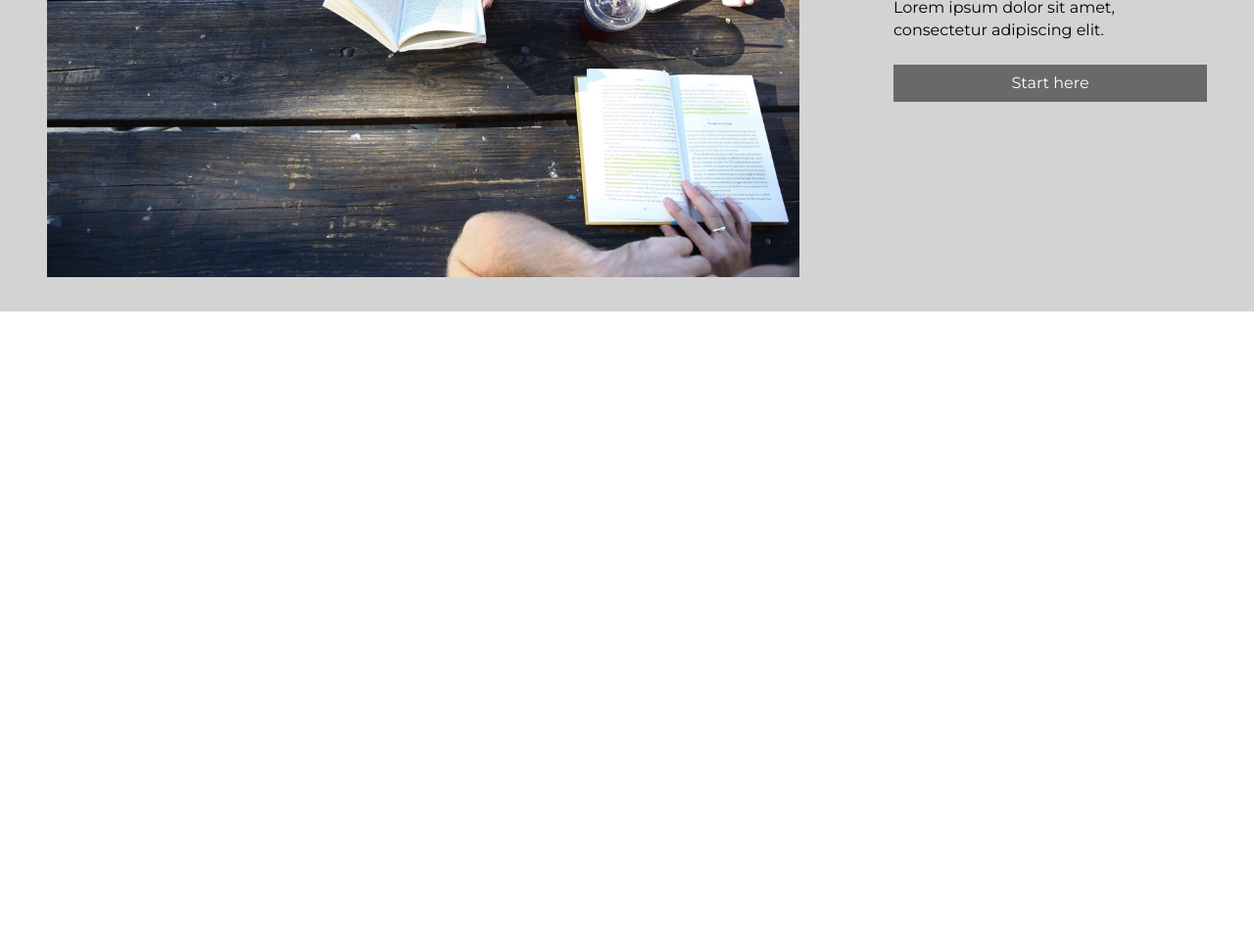
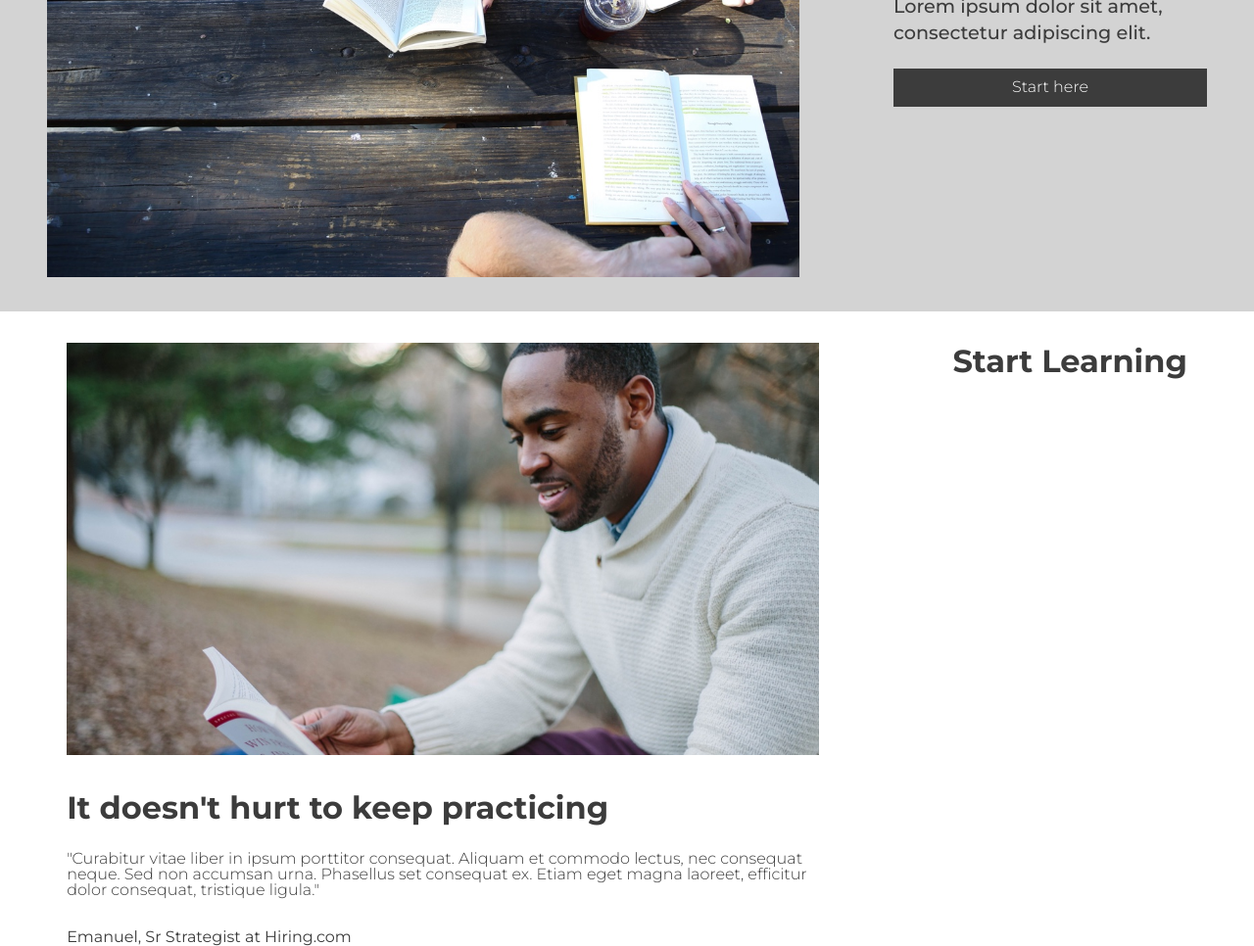
Before and after one commit to rayaj831/colmar-academy, a plain HTML site: page index.html in a window 1280 px wide. Shown: the part 381-1347 px from the top of the page at 98% size. Before the commit the page ends 800 px from the top, so only its background shows below. Drawn offline with Linux system fonts and the light colour scheme.

Commit message:
Adding initial content and styling for campus and online sections

```diff
--- a/index.html
+++ b/index.html
@@ -2,7 +2,7 @@
 <html>
   <head>
     <title>Colmar Academy</title>
-	<link href="https://fonts.googleapis.com/css?family=Montserrat:300,400,700,900" rel="stylesheet">
+	<link href="https://fonts.googleapis.com/css?family=Montserrat:300,400,500,700,900" rel="stylesheet">
 	<link rel="stylesheet" href="./resources/css/reset.css">
 	<link rel="stylesheet" href="./resources/css/style.css">
   </head>
@@ -40,9 +40,7 @@
 			<img src="resources/images/banner.jpg" alt="banner-image" />
 		</div>
 			<div class="banner-text">
-			<div class="learn">
-				Learn something new everyday
-			</div>
+				<h1 class="learn">Learn something new everyday</h1>
 			<div class="description">
 				Lorem ipsum dolor sit amet, consectetur adipiscing elit.
 			</div>
@@ -52,9 +50,25 @@
 		</div>
 	</div>
 	<!-- On Campus Section -->
-
+	<div class="campus flex">
+		<div class="main-content">
+			<img src="resources/images/information-main.jpg" alt="information-main-image" />
+			<h1 class="learn">It doesn't hurt to keep practicing</h1>
+			<div class="description">
+				"Curabitur vitae liber in ipsum porttitor consequat. Aliquam et commodo lectus, nec consequat neque. Sed non accumsan urna. Phasellus set consequat ex. Etiam eget magna laoreet, efficitur dolor consequat, tristique ligula."
+			</div>
+			<h4>Emanuel, Sr Strategist at Hiring.com</h4>
+		</div>
+	<div class="sidebar">
+		<div>
+	<div>
+	</div>
 	<!-- Online Section -->
-
+	<div class="online flex">
+		<div class="lead">
+			<h1>Start Learning</h1>
+		</div>
+	</div>
 	<!-- Exhibit Section -->
 
 	<!-- Footer Section -->
--- a/resources/css/style.css
+++ b/resources/css/style.css
@@ -3,9 +3,28 @@
 html,body {
   font-family: "Montserrat", sans-serif;
   font-size: 16px;
+  color: rgb(60, 60, 60);
 }
 
-/* Header */
+a {
+	text-decoration: none;
+}
+
+h1 {
+	font-weight: 700;
+	font-size: 2rem;
+	line-height: 1.2;
+}
+
+.flex {
+	display: flex;
+}
+
+.learn {
+	padding-bottom: 1.5rem;
+}
+
+/* Header Section */
 
 header {
   position: fixed;
@@ -35,7 +54,7 @@ header .name {
 
 header .logo .dark-text {
 	font-weight: 700;
-	color: rgb(105, 105, 105);
+
 }
 
 header .logo .light-text {
@@ -53,7 +72,6 @@ header nav ul {
 nav a {
   line-height: 1.6;
   font-size: 1rem;
-  text-decoration: none;
   color: #000;
 }
 
@@ -65,7 +83,7 @@ header .mobile {
   display: none;
 }
 
-/* Banner */
+/* Banner Section */
 
 .banner {
 	background-color: rgb(211, 211, 211);
@@ -86,7 +104,6 @@ header .mobile {
 	height: auto;
 	margin-top: 2rem;
 	margin-bottom: 2rem;
-
 }
 
 .banner-text {
@@ -96,22 +113,53 @@ header .mobile {
 	flex-direction: column;
 }
 
-.banner .learn {
-	font-weight: 700;
-	font-size: 2rem;
-	padding-bottom: 1.5rem;
-	line-height: 1.2;
-}
 
 .banner .description {
+	font-size: 1.2rem;
+	font-weight: 500;
 	padding-bottom: 1.5rem;
 	line-height: 1.4;
 }
 
 .banner .button {
 	color: rgb(255, 255, 255);
-	background-color: rgb(105, 105, 105);
+	background-color: rgb(60, 60, 60);
 	line-height: 1.4;
+	font-weight: 300;
 	padding: .5rem 4rem;
 	text-align: center;
 }
+
+/* On Campus Section */
+
+.campus {
+	position: relative;
+	top: 2rem;
+	margin: 2rem 0 2rem 0;
+	justify-content: space-around;
+}
+
+.campus .main-content {
+	max-width: 60%;
+}
+
+.campus img {
+	max-width: 100%;
+	height: auto;
+	margin-bottom: 2rem;
+}
+
+.campus .description {
+	font-weight: 300;
+	margin-bottom: 2rem;
+}
+
+.campus .sidebar {
+	max-width: 40%;
+}
+
+/* Online Section */
+
+.online{
+	position: relative;
+}
```
